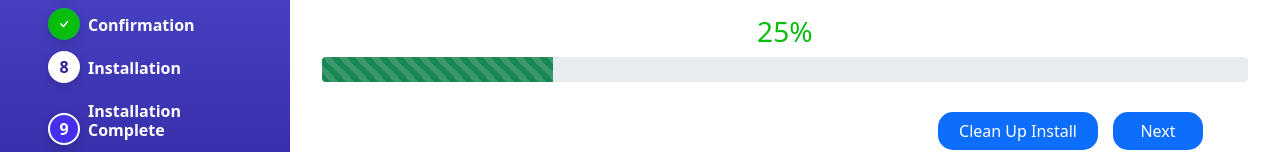
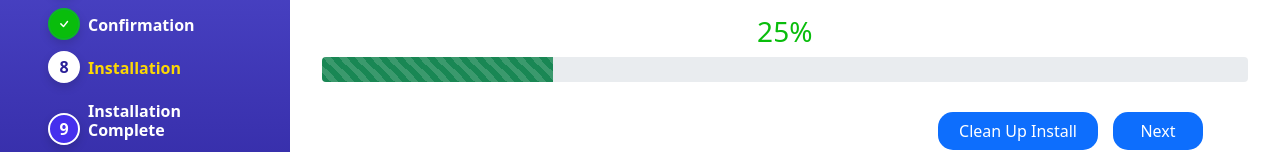
Before and after one commit to Info-2022/InfoHRM, a React (Create React App) app: page /installation in a window 1280 px wide. Shown: the part 402-554 px from the top of the page. Built offline with nearby package versions, Linux system fonts and the light colour scheme.

Commit message:
Update installation.js

```diff
--- a/src/components/Fresh Installation/installation.js
+++ b/src/components/Fresh Installation/installation.js
@@ -37,7 +37,7 @@ export default function Installation() {
                             <span className='count countSuccess'><i class="bi bi-check"></i></span>
                             <h1>Confirmation</h1>
                             <span className='count countSuccess'><i class="bi bi-check"></i></span>
-                            <h1>Installation</h1>
+                            <h1 className='activehead'>Installation</h1>
                             <span className='count countActive'>8</span>
                             <h1>Installation Complete</h1>
                             <span className='count'>9</span>
```
